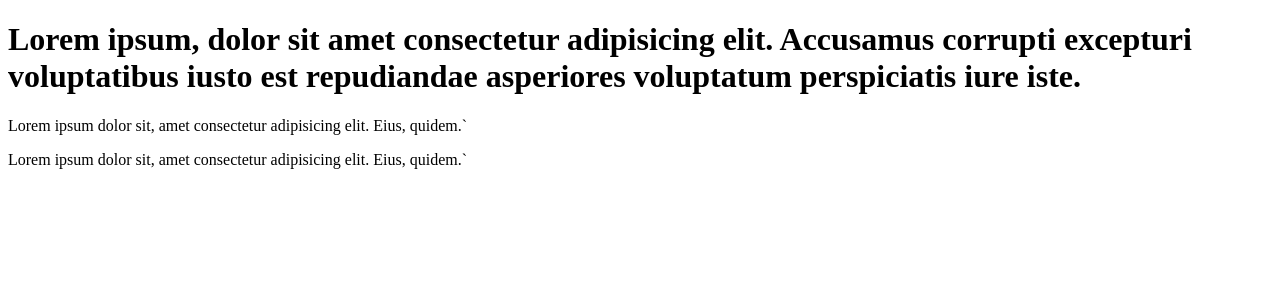
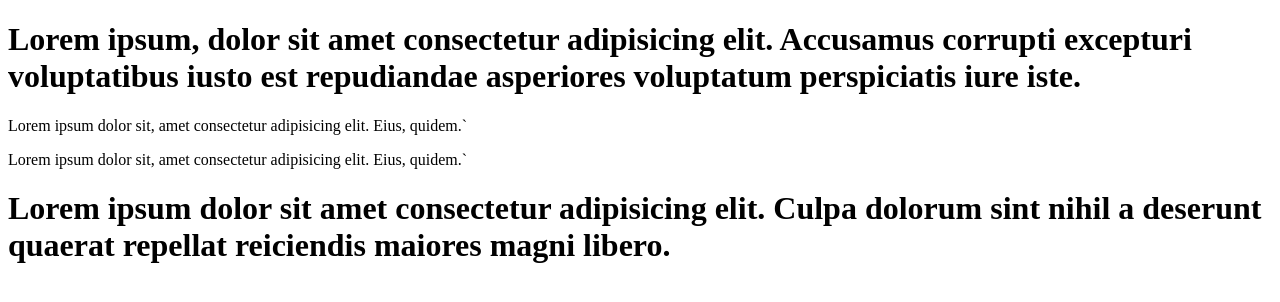
Before and after one commit to faysalahmed93/UnderStandingTheGitConcept, a plain HTML site: page index.html in a window 1280 px wide. Drawn offline with Linux system fonts and the light colour scheme.

Commit message:
I have done i add new heading

```diff
--- a/index.html
+++ b/index.html
@@ -16,7 +16,8 @@
 
     <p>Lorem ipsum dolor sit, amet consectetur adipisicing elit. Eius, quidem.`</p>
 
-
+    <h1>Lorem ipsum dolor sit amet consectetur adipisicing elit. Culpa dolorum sint nihil a deserunt quaerat repellat
+        reiciendis maiores magni libero.</h1>
 </body>
 
 </html>
```
